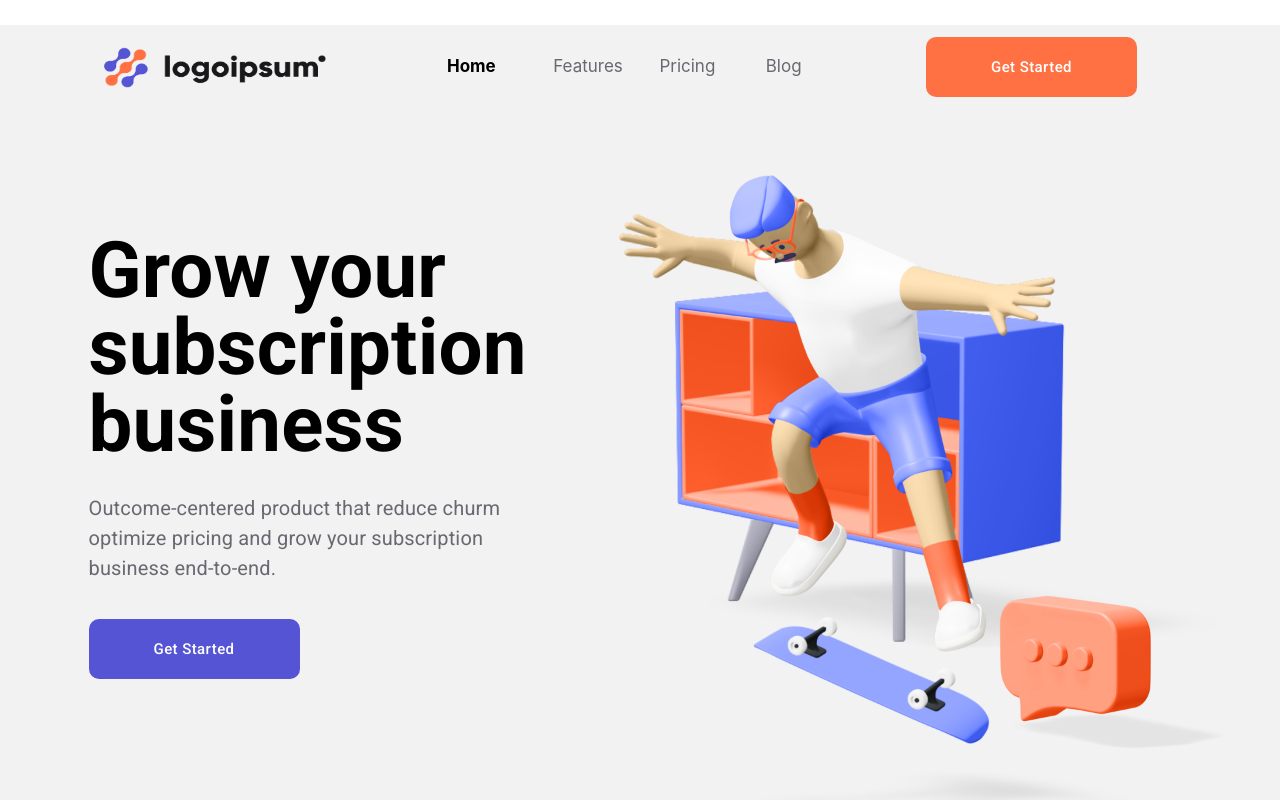
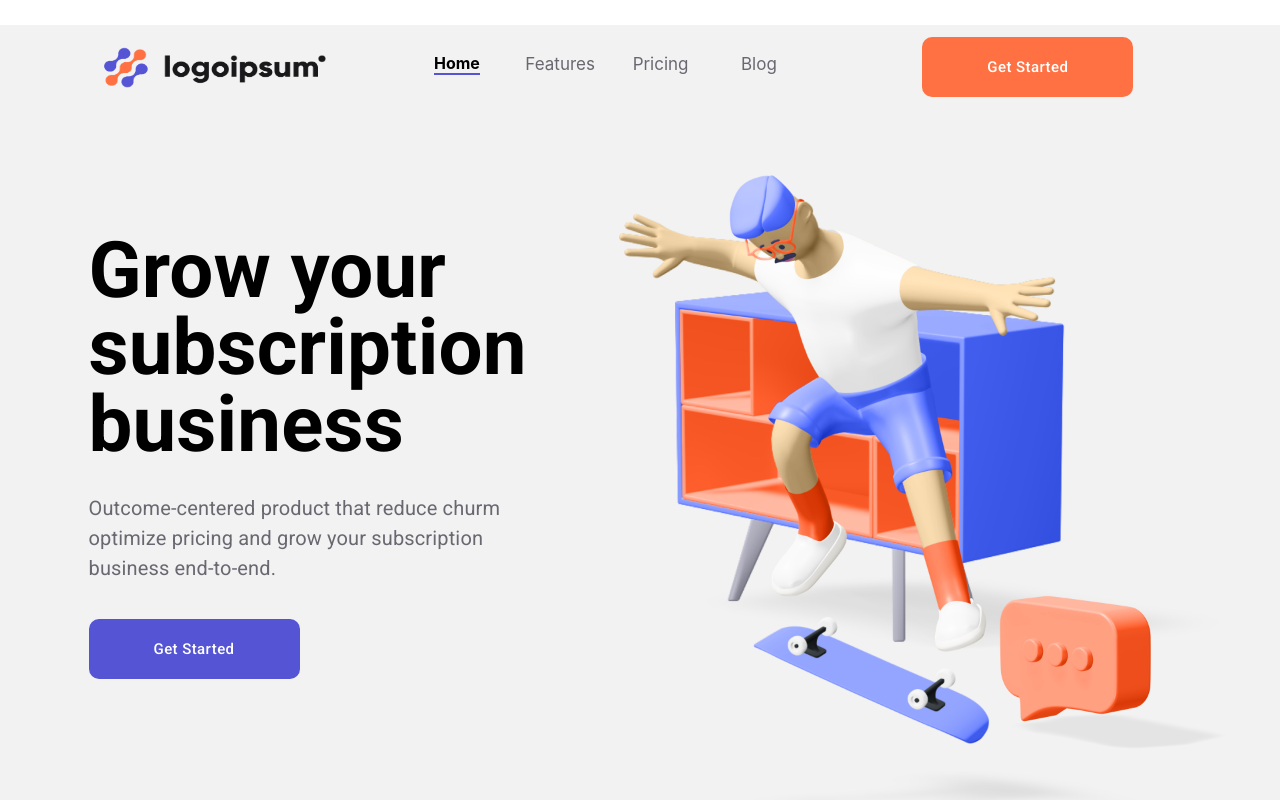
Before and after one commit to Mamoor000khan/Logoipsum-react-app, a React (Create React App) app: page / in a window 1280 px wide. Shown: the top 800 px of the page. Built offline with nearby package versions, Linux system fonts and the light colour scheme.

Commit message:
fix navbar

```diff
--- a/src/components/Nav/navbar.js
+++ b/src/components/Nav/navbar.js
@@ -23,18 +23,18 @@ const useStyles = makeStyles((theme) => ({
         textTransform: 'none',
         color: '#696871',
         margin: 'auto',
-        marginLeft:'-54px',
-        marginTop:'19px',
+        // marginLeft:'-54px',
+        marginTop:'17px',
 
 
-        //   '&:hover': {
-        //     borderBottom: '2px solid #5454D4',
-        //     color: 'black',
-        //     lineHeight: 'inherit',
-        //     textDecoration: 'none',
-        //     fontWeight: 'bold',
+          '&:hover': {
+            borderBottom: '2px solid #5454D4',
+            color: 'black',
+            lineHeight: 'inherit',
+            textDecoration: 'none',
+            fontWeight: 'bold',
 
-        // }
+        }
        }
 }));
 
@@ -45,123 +45,31 @@ export default function CenteredGrid() {
     <Container className={classes.root}>
       <Grid container spacing={3} >
           <Grid item xs={12} md={3}>
-          <img alt="" src={Logo} style={{width:'222px', height:'41px', margin:'auto',
-                                         textAlign:'center', marginTop:'10px' }}/>
+              <img alt="" src={Logo}
+                 style={{width:'222px', height:'41px', margin:'auto',textAlign:'center',
+                         marginTop:'10px' }}/>
           </Grid>
 
-        <Grid  item xs={12} md={1} style={{width:'42px', height:'20px', fontSize:'17px', marginLeft:'52px', margin:'auto',
-                                            color:'black', /*borderBottom:'2px solid #5454D4'*/
-                                             marginTop:'19px'}} >
-                                                 <b> Home</b>
+          <Grid  item xs={12} md={1} style={{marginTop:'16px', marginLeft:'56px'}} >
+              <b style={{marginTop:'17px', borderBottom:'2px solid #5454D4'}}> Home</b>
           </Grid>
-      <Grid className={classes.link} item xs={12} md={1} style={{width:'61px', height:'20px'}}>
-          Features
+
+          <Grid  item xs={12} md={1} style={{marginRight:'16px'}} >
+               <p className={classes.link}> Features</p>
           </Grid>
-        <Grid className={classes.link} item xs={12} md={1} style={{width:'47px', height:'20px'}}>
-           Pricing
+
+          <Grid item xs={12} md={1} style={{marginRight:'17px'}}>
+               <p className={classes.link}> Pricing</p>
           </Grid>
-        <Grid className={classes.link} item xs={12} md={1} style={{width:'30px', height:'20px'}} >
-          Blog
+
+          <Grid  item xs={12} md={1} style={{marginRight:'90px'}}>
+               <p className={classes.link}>Blog</p>
           </Grid>
 
           <Grid item xs={12} md={3}>
                <Button/>
           </Grid>
        </Grid>
-
     </Container>
   );
 }
-
-
-
-
-
-
-
-
-
-// import React from 'react';
-// import { makeStyles } from '@material-ui/core/styles';
-
-// import Toolbar from '@material-ui/core/Toolbar';
-// import Typography from '@material-ui/core/Typography';
-// import Button from './getStartedButton';
-
-// import Logo from '../../assets/img/navbarlogo.png';
-
-// const useStyles = makeStyles((theme) => ({
-//   root: {
-//     // flexGrow: 1,
-//     padding: '10px',
-//   },
-
-//   title: {
-//     flexGrow: 1,
-//   },
-
-// link: {
-//     // flexGrow: 1,
-//     fontSize: '1rem',
-//     // fontWeight: '400px',
-//     lineHeight: '41px',
-//     marginLeft: '40px',
-//     textTransform: 'none',
-//     color: '#696871',
-//     // margin: 'auto',
-
-//       '&:hover': {
-//         borderBottom: '2px solid #5454D4',
-//         color: 'black',
-//         lineHeight: '41px',
-//         textDecoration: 'none',
-//         fontWeight: '50%',
-//     }
-//    }
-//   }
-//  )
-// );
-
-// export default function ButtonAppBar() {
-//   const classes = useStyles();
-
-//   return (
-//     <div className={classes.root}>
-//        <nav style={{marginBottom:'135px'}}>
-//          <Toolbar style={{width:'1120px', height:'60px', padding:'12px'}}>
-
-//               <img alt="" src={Logo} style={{width:'200px', height:'41px', marginLeft:'34px'}}/>
-
-
-//             <Typography style={{width:'42px' , color:'black', borderBottom:'2px solid #5454D4', lineHeight:'41px', marginLeft: '220px', }} >
-//               Home
-//             </Typography >
-//             <Typography className={classes.link}>
-//               Features
-//             </Typography>
-//             <Typography className={classes.link} >
-//               Pricing
-//             </Typography>
-//             <Typography className={classes.link}>
-//               Blog
-//             </Typography>
-
-//               <Button/>
-//          </Toolbar>
-//        </nav>
-//     </div>
-//   );
-// }
-
-
-  // <nav className={`${classes.nav} ${classes.container} ${classes.navLinks}`}>
-        //     <img src={Logo} className={classes.logoImg} alt=''/>
-
-        //     <a className={`${classes.link} ${classes.active}`}><b>Home</b></a>
-        //     <a className={classes.link}><b>Features</b></a>
-        //     <a className={classes.link}><b>Pricing</b></a>
-        //     <a className={classes.link}><b>Blog</b></a>
-
-        //     <GetStartedBtn />
-
-        // </nav>
--- a/src/components/pricing/pricingpack.js
+++ b/src/components/pricing/pricingpack.js
@@ -63,12 +63,12 @@ export default function SpacingGrid() {
 
 
               <Grid className={classes.packItem} >
-                  <Grid ><Paper><p style={{marginTop:'44px'}}>starter</p></Paper></Grid>
-                  <Grid><Paper><b style={{fontSize:'38px'}}><p>Free</p></b></Paper></Grid>
-                   <Grid>   <Paper>   <p>1 Website</p></Paper></Grid>
-                   <Grid><Paper>  <p>5 Gb Hosting</p></Paper></Grid>
-                   <Grid> <Paper><p>Limited Support</p></Paper></Grid>
-                   <Grid> <Paper> <StartedBtn/></Paper></Grid>
+                  <Grid ><p style={{marginTop:'44px'}}>starter</p></Grid>
+                  <Grid><b style={{fontSize:'38px'}}><p>Free</p></b></Grid>
+                   <Grid><p>1 Website</p></Grid>
+                   <Grid><p>5 Gb Hosting</p></Grid>
+                   <Grid><p>Limited Support</p></Grid>
+                   <Grid><StartedBtn/></Grid>
               </Grid>
 
 
@@ -84,142 +84,9 @@ export default function SpacingGrid() {
               </Paper>
             </Grid>
 
-
-
-
-            {/* <Grid  item style={{textAlign:'centre'}}>
-             <Typography className={classes.packItem}>
-             <p>Premium</p>
-           <p>
-             <b style={{fontSize:'45px'}}>$29/month</b></p>
-           <p>10 Website</p>
-           <p>15 Gb Hosting</p>
-           <p>premium Support</p>
-               <StartedBtn/>
-             </Typography>
             </Grid>
-
-            <Grid  item>
-            <Typography className={classes.packItem}>
-            <p>enterprice</p>
-            <p>
-              <b style={{fontSize:'45px'}}>$49/month</b></p>
-            <p>unlimited Website</p>
-            <p>50 Gb Hosting</p>
-            <p>premium Support</p>
-             <StartedBtn/>
-            </Typography>
-            </Grid> */}
-
-        </Grid>
       </Grid>
 
     </Grid>
   );
 }
-
-
-
-
-
-
-
-
-
-
-
-
-
-
-
-
-
-
-
-
-
-
-
-
-
-
-
-
-
-
-
-// import React from 'react';
-// import { makeStyles } from '@material-ui/core/styles';
-
-// import StartedBtn from './startedBtn';
-
-// const useStyles = makeStyles((theme) => ({
-//   packContainer:{
-//         display:'flex',
-//         justifyContent:'spaceBetween',
-//         width:'1202px',
-//         height:'550px'
-//         // textAlign:'centre',
-//     },
-//   packItem: {
-//         width:'330px',
-//          textAlign:'centre',
-//         height:'441px',
-//         // borderRadius:'10px',
-//         marginLeft:'90px',
-//         lineHight:'45px',
-//         color:'#696871',
-//         color:'#1D293F',
-
-//     '&:hover':{
-//             backgroundColor:'#FF7143',
-//             color:'#fff',
-//             height:'380px',
-//             borderRadius: '15px 15px 15px 15px',
-//         },
-//      },
-//     }));
-
-// function PricingPack() {
-//   const classes = useStyles();
-//     return(
-//       <div className={classes.packContainer}>
-//         <div className={classes.packItem}>
-
-//           {/* STARTER PACK */}
-//           <p>starter</p>
-//           <p>
-//             <b style={{fontSize:'55px'}}>Free</b></p>
-//           <p>1 Website</p>
-//           <p>5 Gb Hosting</p>
-//           <p>Limited Support</p>
-//             <StartedBtn/>
-//          </div>
-
-//         {/* PREMIUM PACK */}
-//         <div className={classes.packItem}>
-//           <p>Premium</p>
-//           <p>
-//             <b style={{fontSize:'45px'}}>$29/month</b></p>
-//           <p>10 Website</p>
-//           <p>15 Gb Hosting</p>
-//           <p>premium Support</p>
-//               <StartedBtn/>
-//         </div>
-
-//            {/* ENTERPRICE */}
-//         <div className={classes.packItem}>
-//            <p>enterprice</p>
-//            <p>
-//              <b style={{fontSize:'45px'}}>$49/month</b></p>
-//            <p>unlimited Website</p>
-//            <p>50 Gb Hosting</p>
-//            <p>premium Support</p>
-//             <StartedBtn/>
-//             </div>
-
-//        </div>
-//     )
-//   };
-
-//   export default PricingPack;
```
Lines whose indentation alone changed are shown as unchanged.
